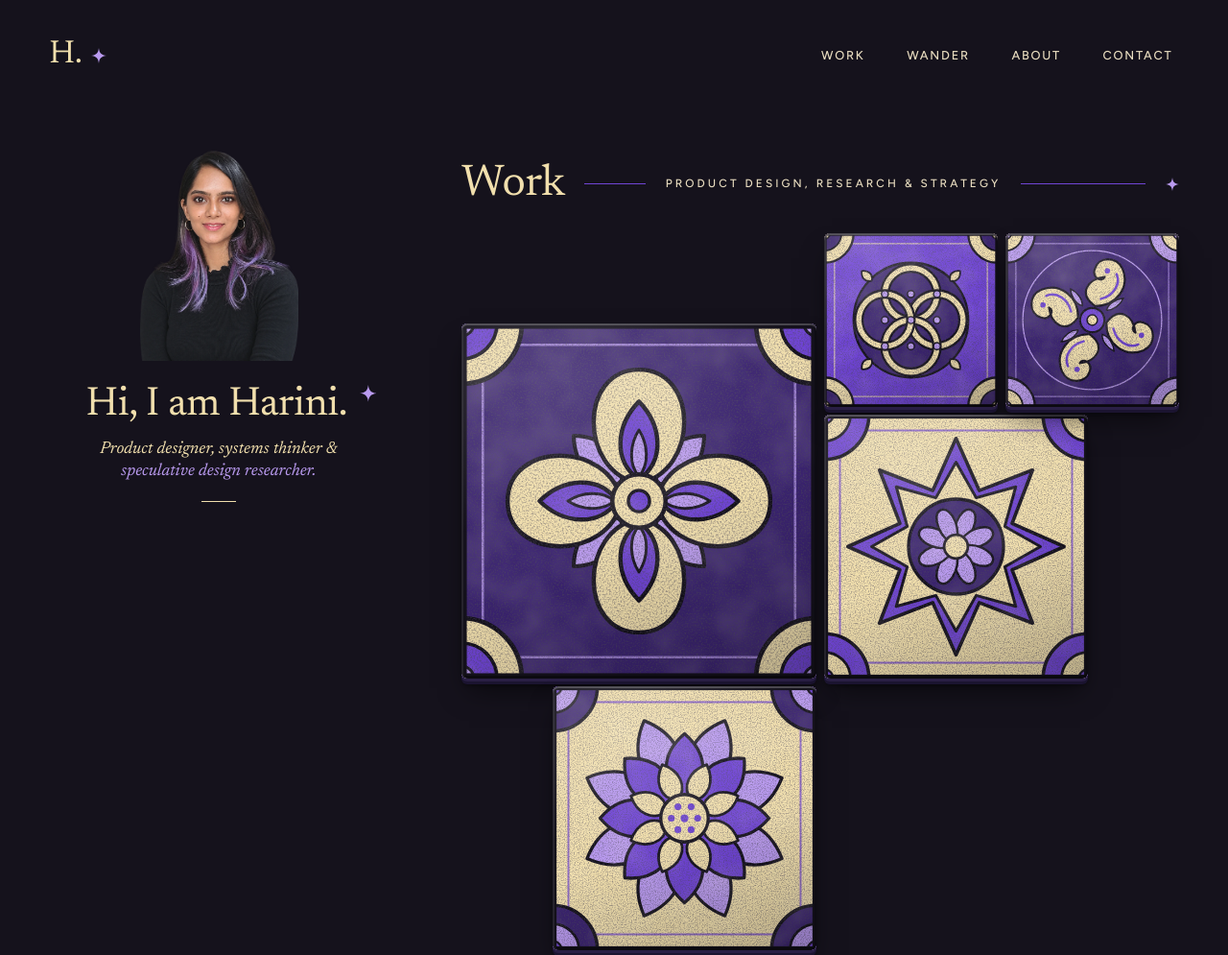
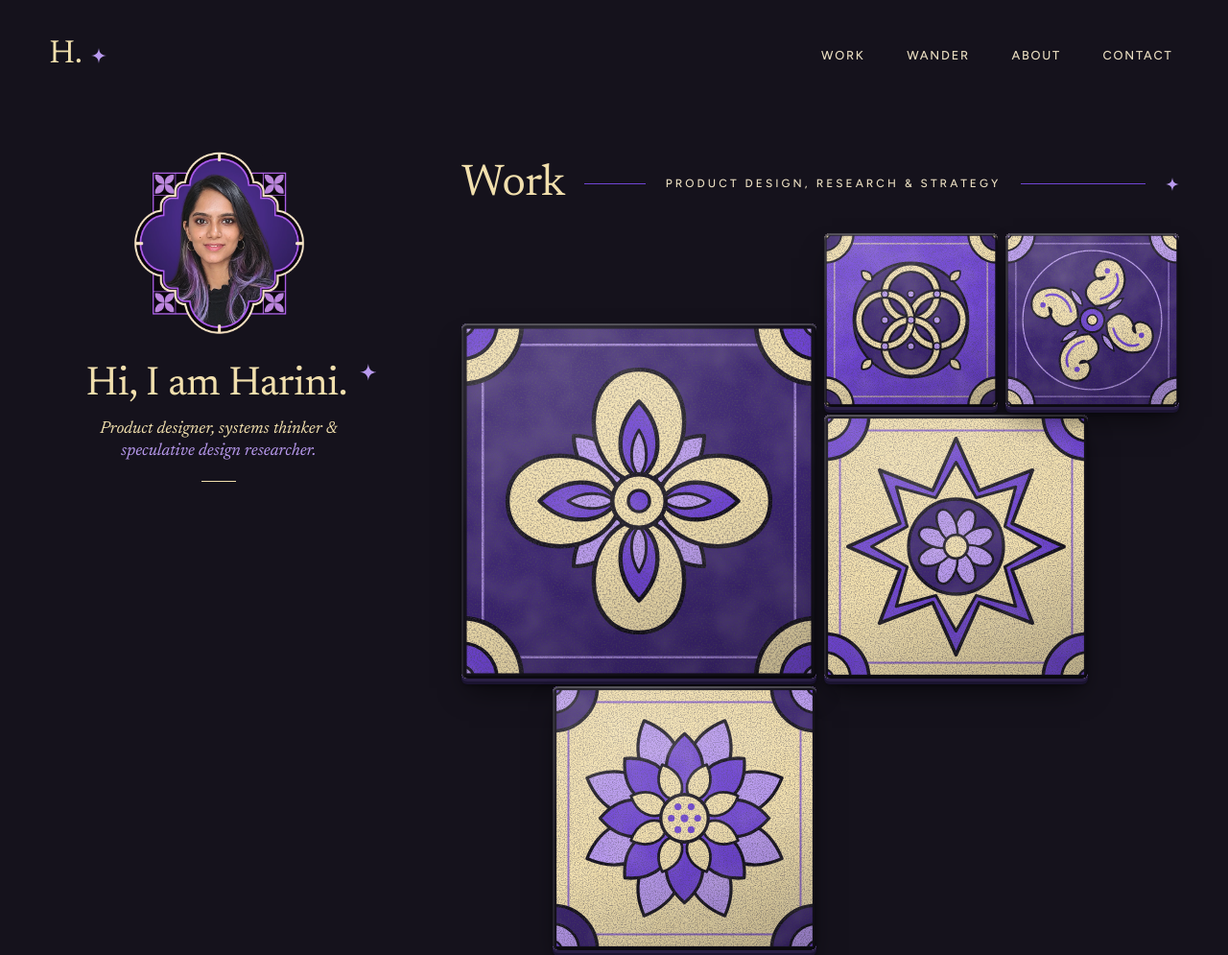
Before and after one commit to posthumanframes-hub/special-journey, a plain HTML site: page index.html in a window 1280 px wide. Shown: the top 995 px of the page at 96% size. Drawn offline with Linux system fonts and the light colour scheme.

Commit message:
Set headshot inside the quatrefoil tile frame
The upscaled photo sits in the frame's window on a deep violet backdrop,
trimmed to the window shape, with the frame laid on top.

Co-Authored-By: Claude Opus 5.5 <noreply@anthropic.com>
Claude-Session: https://claude.ai/code/session_01HMXuHd8uDEADmxtaTzqHFA

```diff
--- a/index.html
+++ b/index.html
@@ -37,7 +37,7 @@
     <section class="intro" aria-labelledby="intro-title">
       <div class="intro__row">
         <figure class="portrait">
-          <img src="assets/portrait-815.webp" srcset="assets/portrait-815.webp 815w, assets/portrait.webp 1629w" sizes="(max-width: 1080px) min(66vw, 315px), min(13vw, 220px)" width="815" height="1086" alt="Photograph of Harini: long dark hair with violet streaks, gold hoop earrings and a black ruffled-neck top.">
+          <img src="assets/portrait-framed-640.webp" srcset="assets/portrait-framed-640.webp 640w, assets/portrait-framed.webp 1258w" sizes="(max-width: 1080px) min(66vw, 315px), min(16vw, 270px)" width="640" height="626" alt="Photograph of Harini, with long dark hair with violet streaks and gold hoop earrings, set in a violet quatrefoil tile frame.">
         </figure>
         <div class="intro__text">
           <h1 id="intro-title">Hi, I am <span class="nowrap">Harini.<svg class="spark spark--title" aria-hidden="true"><use href="#spark"/></svg></span></h1>
--- a/styles.css
+++ b/styles.css
@@ -119,8 +119,8 @@ h1, h2, h3, p, figure, ul { margin: 0; }
 }
 
 .portrait {
-  /* Headshot: the photo exactly as supplied, on its own transparent background. */
-  --w: clamp(130px, 13vw, 220px);
+  /* Headshot: the photo set inside an Athangudi-style quatrefoil tile frame. */
+  --w: clamp(150px, 16vw, 270px);
   flex: none;
   width: var(--w);
   margin-left: 0;
```
Also changed, not shown: assets/portrait-815.webp (deleted), assets/portrait-framed-640.webp (added), assets/portrait-framed.webp (added).
